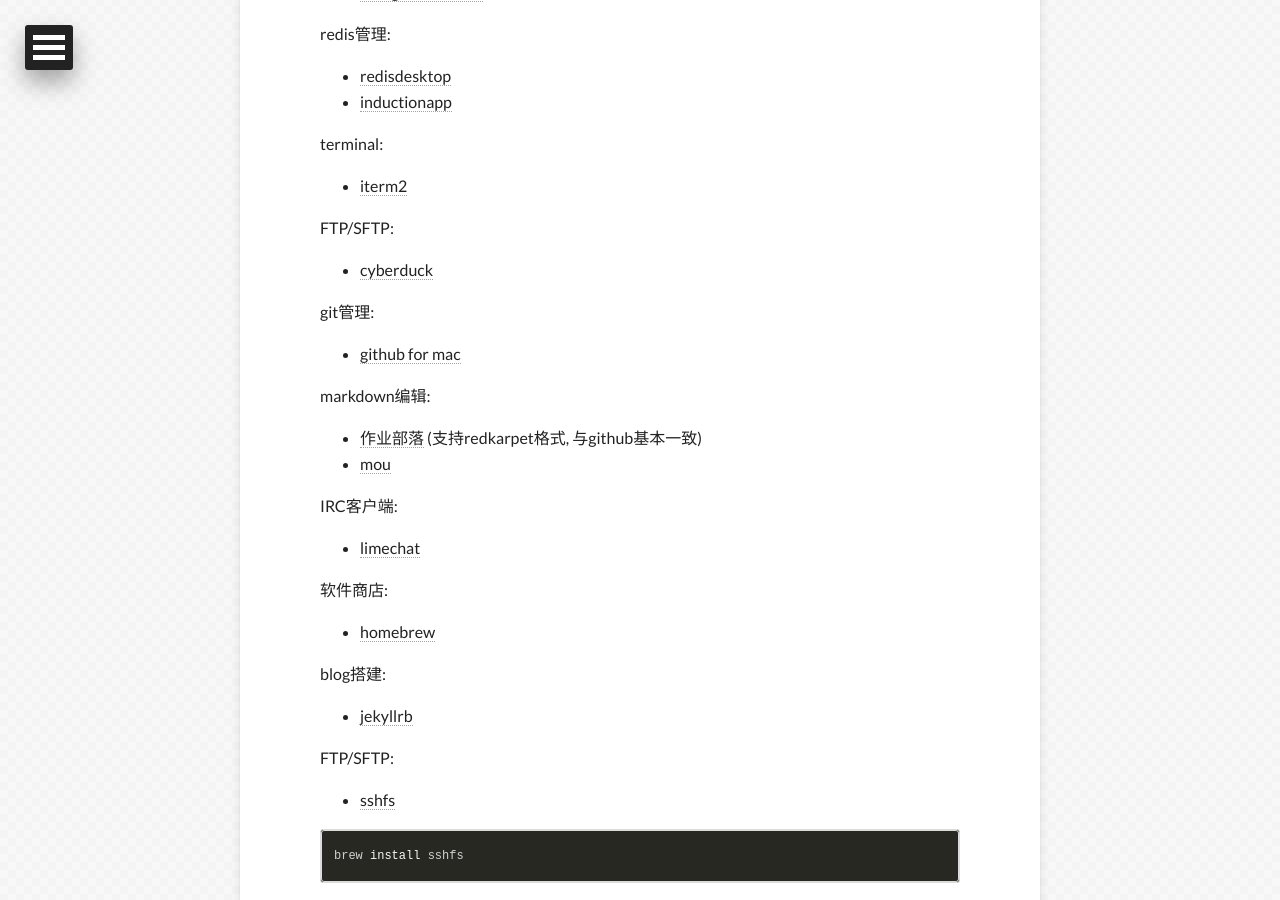
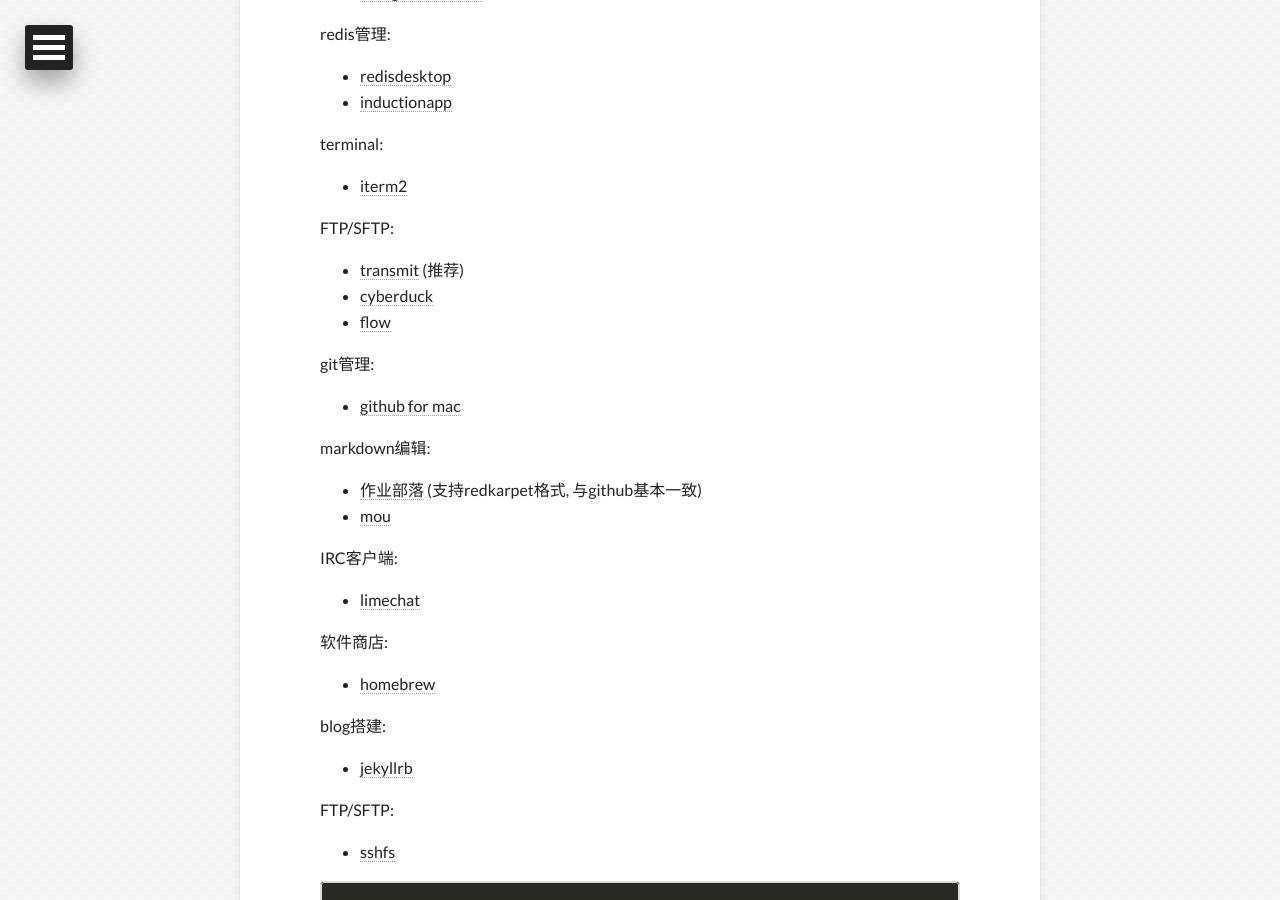
Before and after one commit to apyixiang/apyixiang.github.io, a Jekyll site: the page built from _posts/2014-02-14-mac-software.markdown, in a window 1280 px wide and 900 px high, scrolled down 1994 px. Built offline with Jekyll 4.4.1, drawn with Linux system fonts in a browser that asks for light colours; nearby versions of some CDN libraries; Markdown is read by kramdown in place of the engine named in the settings; comment, search, counter and statistics services are not loaded.

Commit message:
ftp softs

```diff
--- a/_posts/2014-02-14-mac-software.markdown
+++ b/_posts/2014-02-14-mac-software.markdown
@@ -94,7 +94,9 @@
 
 FTP/SFTP:
 
+* [transmit](https://panic.com/transmit/) (推荐)
 * [cyberduck](http://cyberduck.io)
+* [flow](http://fivedetails.com/flow/)
 
 git管理:
 
```
